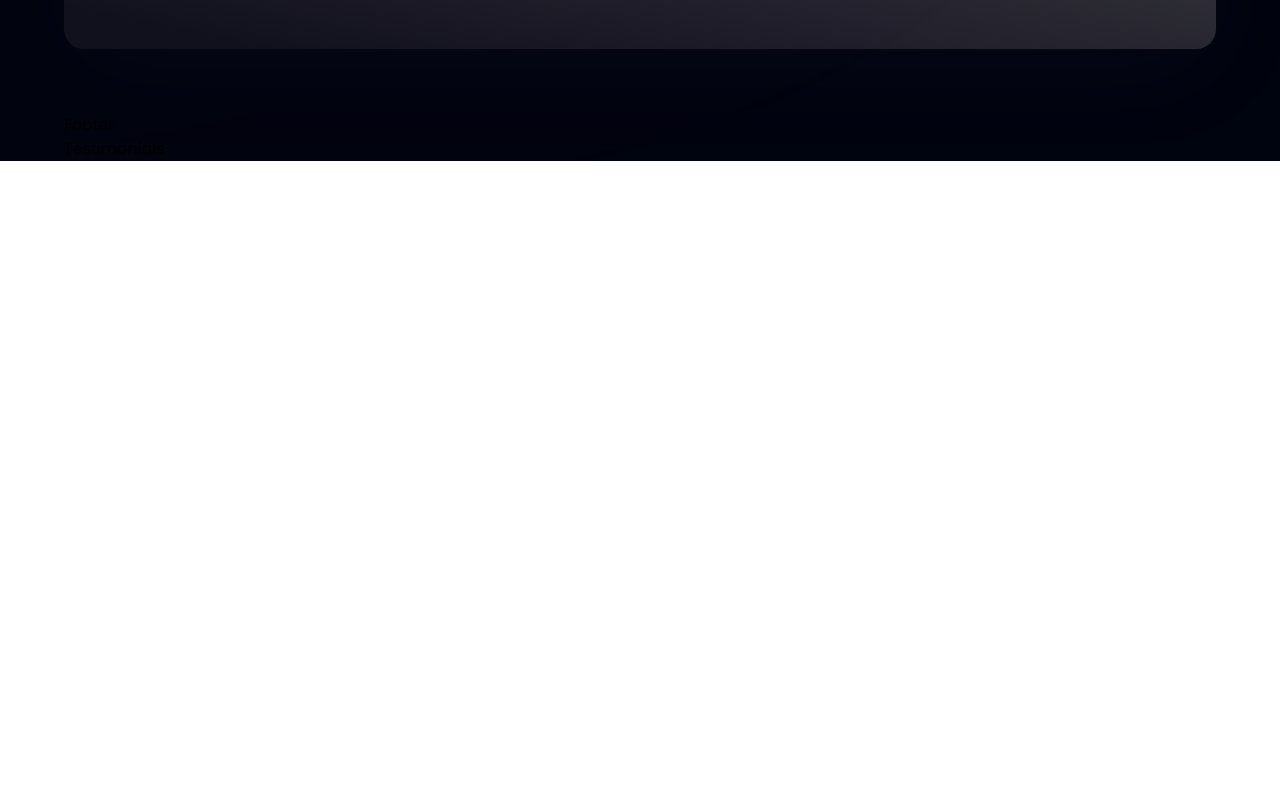
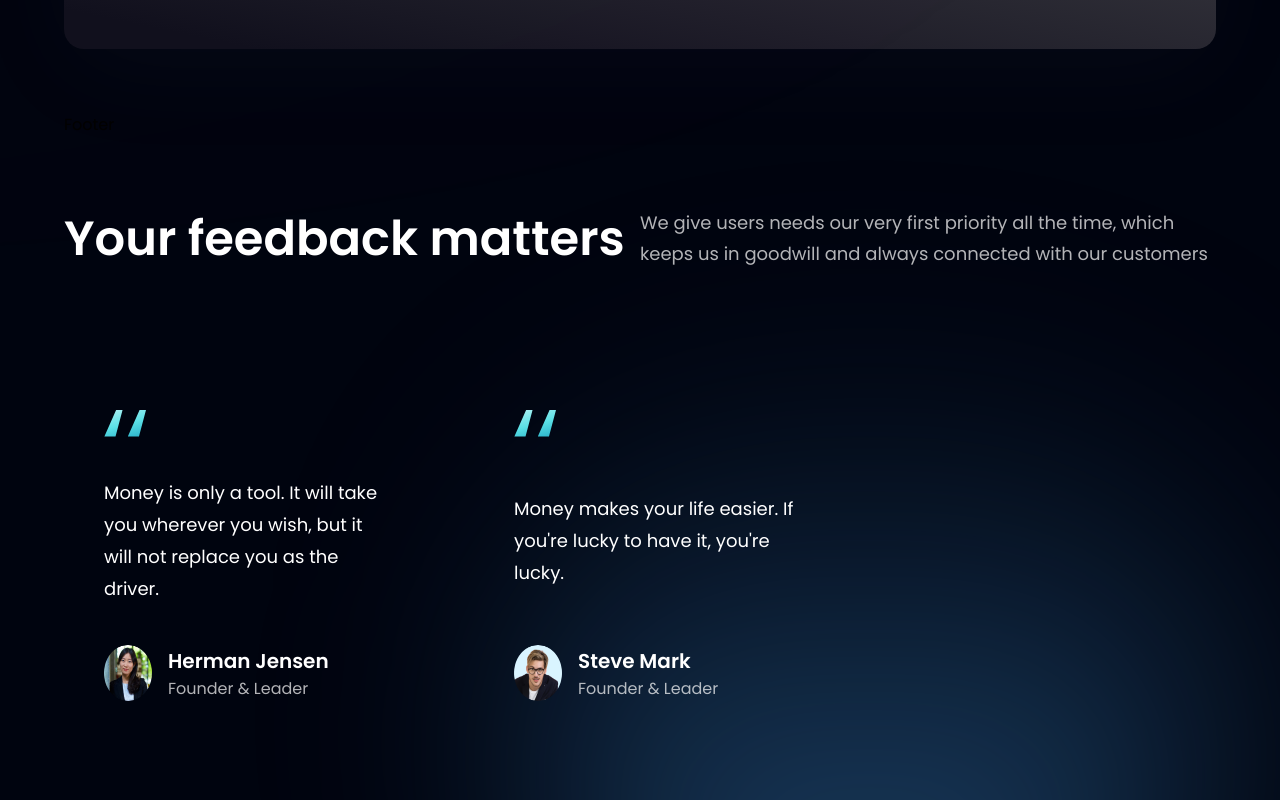
Before and after one commit to Davis444/Modern-lending-Website, a React (Vite) app: page / in a window 1280 px wide. Shown: the part 3160-3960 px from the top of the page. Before the commit the page ends 3321 px from the top, so only its background shows below. Built offline with nearby package versions, Linux system fonts and the light colour scheme.

Commit message:
testimonials component updated

```diff
--- a/src/components/Testimonials.jsx
+++ b/src/components/Testimonials.jsx
@@ -1,5 +1,29 @@
+import { feedback } from "../constants";
+import styles from "../styles";
+import FeedbackCard from "./FeedbackCard";
 const Testimonials = () => {
-  return <div>Testimonials</div>;
+  return (
+    <section
+      id="clients"
+      className={`${styles.paddingY} ${styles.flexCenter} flex-col relative`}
+    >
+      <div className="absolute z-[0] w-[60%] h-[60%] -right-[0px] rounded-full blue__gradient"></div>
+      <div className="w-full flex justify-between items-center md:flex-row flex-col sm:mb-16 mb-6 relative z-[1]">
+        <h1 className={styles.heading2}>Your feedback matters</h1>
+        <div className="w-full md:mt-0 mt-6">
+          <p className={styles.paragraph}>
+            We give users needs our very first priority all the time, which
+            keeps us in goodwill and always connected with our customers
+          </p>
+        </div>
+      </div>
+      <div className="flex flex-wrap sm:justify-start justify-center w-full feedback-container relative z-[1]">
+        {feedback.map((card) => (
+          <FeedbackCard key={card.id} {...card} />
+        ))}
+      </div>
+    </section>
+  );
 };
 
 export default Testimonials;
```
